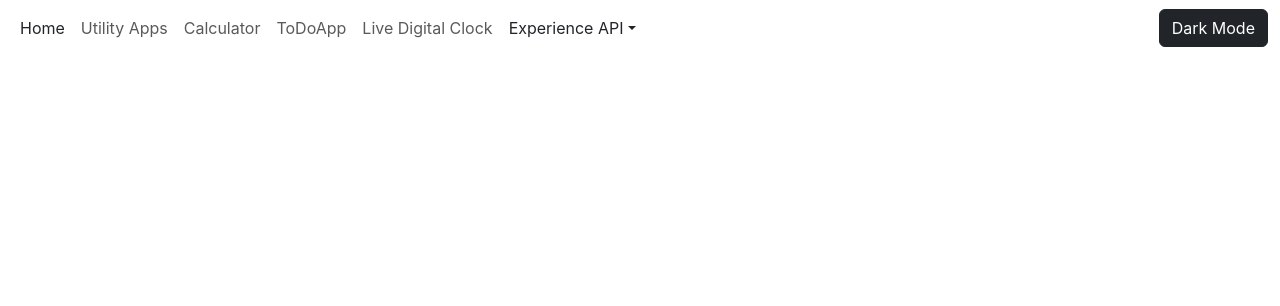
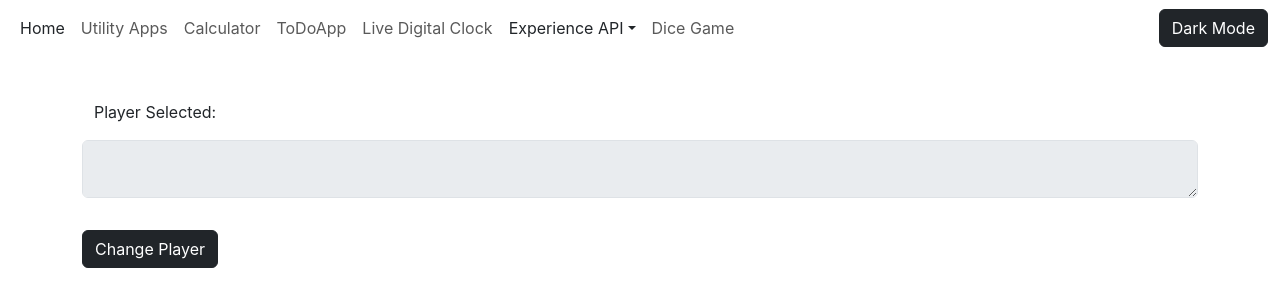
Before and after one commit to theripper1116/multi_utility_app_tsx, a React (Create React App) app: page /Dice-Game in a window 1280 px wide. Shown: the top 306 px of the page. Built offline with nearby package versions, Linux system fonts and the light colour scheme.

Commit message:
commit 8.5

```diff
--- a/package.json
+++ b/package.json
@@ -10,8 +10,10 @@
     "react": "^18.2.0",
     "react-dom": "^18.2.0",
     "react-player": "^2.12.0",
+    "react-redux": "^8.1.1",
     "react-router-dom": "^6.13.0",
     "react-scripts": "5.0.1",
+    "redux": "^4.2.1",
     "web-vitals": "^2.1.4"
   },
   "scripts": {
--- a/src/App.tsx
+++ b/src/App.tsx
@@ -3,9 +3,9 @@ import { BrowserRouter as Router, Route, Routes } from "react-router-dom";
 
 import Introduction from "./Modules/Introduction.tsx";
 import Navbar from "./Modules/Navbar.tsx";
-import Saved from "./Modules/ToDoApp/Saved.tsx";
-import Deleted from "./Modules/ToDoApp/Deleted";
-import Archived from "./Modules/ToDoApp/Archived";
+import Saved from "./Modules/toDoApp/Saved.tsx";
+import Deleted from "./Modules/toDoApp/Deleted";
+import Archived from "./Modules/toDoApp/Archived";
 import React from "react";
 
 function reducer(state, action) {
@@ -19,11 +19,12 @@ function App() {
   const UtilityApps = lazy(() => import("./Modules/UtilityApps.tsx"));
   const Home = lazy(() => import("./Modules/Home.tsx"));
   const FetchYoutubeData = lazy(
-    () => import("./Modules/Youtube/FetchYoutubeData.tsx")
+    () => import("./Modules/youtube/FetchYoutubeData.tsx")
   );
   const Calculator = lazy(() => import("./Modules/Calculator.tsx"));
-  const ToDoApp = lazy(() => import("./Modules/ToDoApp/ToDoApp.tsx"));
+  const ToDoApp = lazy(() => import("./Modules/toDoApp/ToDoApp.tsx"));
   const LiveClock = lazy(() => import("./Modules/LiveClock.tsx"));
+  const GameUI = lazy(()=> import("./Modules/game/GameUI.tsx"));
 
   const [darkMode, changeDarkMode] = useState<{
     color: string;
@@ -59,9 +60,12 @@ function App() {
           data: docData,
         });
       }
-      else if(element.actionName === ""){
-
-      }
+      // else if(element.actionName === "Delete"){
+      //   dispatch({
+      //     type: "Delete",
+      //     data: "",
+      //   })
+      // }
     });
   };
 
@@ -117,6 +121,12 @@ function App() {
                 element=<LiveClock darkMode={darkMode} />
               />
             </Routes>
+            <Routes>
+              <Route
+                path="/Dice-Game"
+                element=<GameUI darkMode={darkMode} />
+              />
+            </Routes>
           </Suspense>
         </Router>
       </div>
@@ -124,10 +134,10 @@ function App() {
   );
 }
 
-interface SavedData {
-  id: number;
-  modifiedDate: string;
-  data: string;
-}
+// interface SavedData {
+//   id: number;
+//   modifiedDate: string;
+//   data: string;
+// }
 
 export default App;
--- a/src/Modules/Navbar.tsx
+++ b/src/Modules/Navbar.tsx
@@ -107,6 +107,16 @@ function Navbar(props) {
                   </li>
                 </ul>
               </li>
+              <li className="nav-item">
+                <Link
+                  className={`nav-link text-${props.darkMode.color}}`}
+                  to="/Dice-Game"
+                  onClick={changeHeaderTitle}
+                  id="Dice-Game"
+                >
+                  Dice Game
+                </Link>
+              </li>
             </ul>
           </div>
           <DarkMode
--- a/src/Modules/ToDoApp/Saved.tsx
+++ b/src/Modules/ToDoApp/Saved.tsx
@@ -3,7 +3,10 @@ import React, { useEffect } from "react";
 function Saved(props) {
   const deleteDocData = () => {
     // props.receiveDocData(()=>{
-
+    //   return [{
+    //     id: "",
+    //     actionName: "Delete"
+    //   }];
     // });
   }
   const archiveDocData = () => {};
--- a/src/Modules/ToDoApp/ToDoApp.tsx
+++ b/src/Modules/ToDoApp/ToDoApp.tsx
@@ -33,6 +33,7 @@ function ToDoApp(props) {
         index: index,
       },
     });
+    (document.getElementById("saveTheDoc") as HTMLInputElement).value = "";
   };
 
   useEffect(() => {
--- a/src/Modules/Youtube/FetchYoutubeData.tsx
+++ b/src/Modules/Youtube/FetchYoutubeData.tsx
@@ -3,8 +3,8 @@ import axios from "axios";
 
 import DisplayYoutubeData from "./DisplayYoutubeData.tsx";
 import Spinner from "./Spinner.tsx";
-import DataInterface from "./DataInterface";
-import YoutubeDataInterface from "./YoutubeDataInterface";
+import DataInterface from "./DataInterface.tsx";
+import YoutubeDataInterface from "./YoutubeDataInterface.tsx";
 
 function FetchYoutubeData(props) {
   const [pageToken, changePageToken] = useState<DataInterface>();
--- /dev/null
+++ b/src/Modules/game/GameUI.tsx
@@ -0,0 +1,22 @@
+import React from "react";
+
+function GameUI() {
+  return (
+    <>
+      <div className="container" style={{ marginTop: 100 }}>
+        <div className="container">Player Selected:</div>
+        <div className="form-floating my-3">
+          <textarea
+            className="form-control"
+            placeholder="Leave a comment here"
+            id="floatingTextarea"
+            disabled={true}
+          ></textarea>
+        </div>
+        <button className="btn btn-dark my-3">Change Player</button>
+      </div>
+    </>
+  );
+}
+
+export default GameUI;
```
Also changed, not shown: 1 other file (tests, documents, lock files or other folders).
